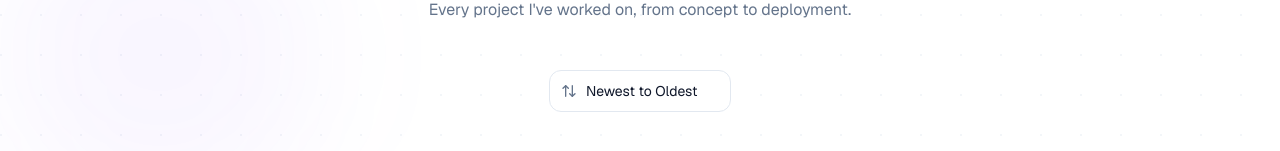
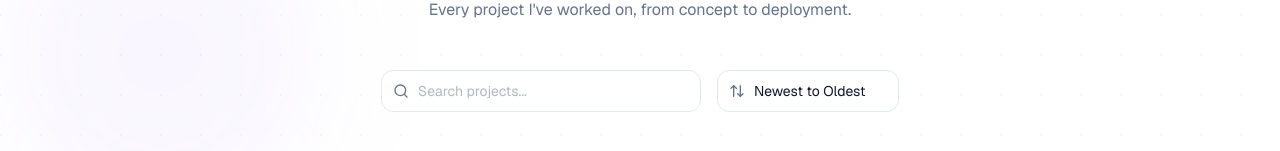
Before and after one commit to KaranDarade/Karan-Darade-Portfolio, a Next.js app: page /projects in a window 1280 px wide. Shown: the part 186-337 px from the top of the page. Built offline with nearby package versions, Linux system fonts and the light colour scheme; no server answers.

Commit message:
Add search bar to All Projects page with server-side filtering

```diff
--- a/src/app/api/projects/route.ts
+++ b/src/app/api/projects/route.ts
@@ -1,5 +1,5 @@
 import { NextRequest, NextResponse } from "next/server";
-import { getAllProjects, getFeaturedProjects, getPaginatedProjects, addProject } from "@/lib/projects";
+import { getAllProjects, getFeaturedProjects, addProject } from "@/lib/projects";
 import { getAuthStatus } from "@/lib/auth";
 import { parseRepoUrl, getRepoInfo, getRepoLanguages, getRepoReadme } from "@/lib/github";
 import { generateSlug, generateDescription, generateDetailedDescription, extractTechStack, extractFeatures } from "@/lib/autoGenerate";
@@ -12,14 +12,28 @@ export async function GET(request: NextRequest) {
   const perPage = searchParams.get("perPage");
   const sort = (searchParams.get("sort") || "newest") as SortKey;
   const featured = searchParams.get("featured");
+  const search = searchParams.get("search")?.trim().toLowerCase() || "";
 
   if (featured === "true") {
     return NextResponse.json(getFeaturedProjects());
   }
 
   if (page && perPage) {
-    const result = getPaginatedProjects(parseInt(page), parseInt(perPage), sort);
-    return NextResponse.json(result);
+    const all = getAllProjects();
+    const filtered = search
+      ? all.filter((p) => p.title.toLowerCase().includes(search))
+      : all;
+    const sorted = [...filtered].sort((a, b) => {
+      const diff = new Date(b.createdAt).getTime() - new Date(a.createdAt).getTime();
+      return sort === "oldest" ? -diff : diff;
+    });
+    const p = parseInt(page);
+    const pp = parseInt(perPage);
+    const total = sorted.length;
+    const totalPages = Math.ceil(total / pp) || 1;
+    const start = (p - 1) * pp;
+    const projects = sorted.slice(start, start + pp);
+    return NextResponse.json({ projects, total, totalPages });
   }
 
   const projects = getAllProjects();
--- a/src/app/projects/AllProjectsGrid.tsx
+++ b/src/app/projects/AllProjectsGrid.tsx
@@ -1,7 +1,7 @@
 "use client";
 
 import { useState, useEffect, useCallback } from "react";
-import { ArrowUpDown, Loader2 } from "lucide-react";
+import { ArrowUpDown, Loader2, Search } from "lucide-react";
 import ProjectCard from "@/components/ui/ProjectCard";
 import Pagination from "@/components/ui/Pagination";
 import type { Project } from "@/lib/projects";
@@ -24,6 +24,7 @@ export default function AllProjectsGrid({
 }: AllProjectsGridProps) {
   const [page, setPage] = useState(1);
   const [sort, setSort] = useState<SortKey>("newest");
+  const [search, setSearch] = useState("");
   const [loading, setLoading] = useState(true);
   const [data, setData] = useState<PaginatedResponse>({
     projects: [],
@@ -31,32 +32,39 @@ export default function AllProjectsGrid({
     totalPages: 0,
   });
 
-  const fetchPage = useCallback(async (p: number, s: SortKey) => {
+  const fetchPage = useCallback(async (p: number, s: SortKey, q: string) => {
     setLoading(true);
     try {
-      const res = await fetch(`/api/projects?page=${p}&perPage=${PER_PAGE}&sort=${s}`);
+      const params = new URLSearchParams({ page: String(p), perPage: String(PER_PAGE), sort: s });
+      if (q) params.set("search", q);
+      const res = await fetch(`/api/projects?${params}`);
       const json = await res.json();
       setData(json);
     } catch {
-      // keep current data on error
     } finally {
       setLoading(false);
     }
   }, []);
 
   useEffect(() => {
-    fetchPage(1, sort);
+    fetchPage(1, sort, search);
   }, [initialKey]);
 
   const handleSort = (s: SortKey) => {
     setSort(s);
     setPage(1);
-    fetchPage(1, s);
+    fetchPage(1, s, search);
+  };
+
+  const handleSearch = (value: string) => {
+    setSearch(value);
+    setPage(1);
+    fetchPage(1, sort, value);
   };
 
   const handlePageChange = (p: number) => {
     setPage(p);
-    fetchPage(p, sort);
+    fetchPage(p, sort, search);
   };
 
   return (
@@ -85,7 +93,17 @@ export default function AllProjectsGrid({
           </p>
         </div>
 
-        <div className="flex justify-center mb-10">
+        <div className="flex flex-col sm:flex-row items-center justify-center gap-4 mb-10">
+          <div className="relative w-full max-w-xs">
+            <Search className="absolute left-3 top-1/2 -translate-y-1/2 h-4 w-4 text-muted" />
+            <input
+              type="text"
+              value={search}
+              onChange={(e) => handleSearch(e.target.value)}
+              placeholder="Search projects..."
+              className="w-full pl-9 pr-4 py-2.5 rounded-xl bg-card border border-card-border text-foreground text-sm placeholder:text-muted/50 focus:outline-none focus:border-primary/50 transition-colors"
+            />
+          </div>
           <div className="relative">
             <ArrowUpDown className="absolute left-3 top-1/2 -translate-y-1/2 h-4 w-4 text-muted" />
             <select
--- a/src/lib/projects.ts
+++ b/src/lib/projects.ts
@@ -79,21 +79,4 @@ export function deleteProject(id: string): boolean {
   return true;
 }
 
-export function getPaginatedProjects(
-  page: number,
-  perPage: number = 6,
-  sort: "newest" | "oldest" = "newest"
-): { projects: Project[]; total: number; totalPages: number } {
-  const all = load();
-  const sorted = [...all].sort((a, b) => {
-    const diff = new Date(b.createdAt).getTime() - new Date(a.createdAt).getTime();
-    return sort === "oldest" ? -diff : diff;
-  });
-  const total = sorted.length;
-  const totalPages = Math.ceil(total / perPage) || 1;
-  const start = (page - 1) * perPage;
-  const projects = sorted.slice(start, start + perPage);
-  return { projects, total, totalPages };
-}
-
 export type SortKey = "newest" | "oldest";
```
